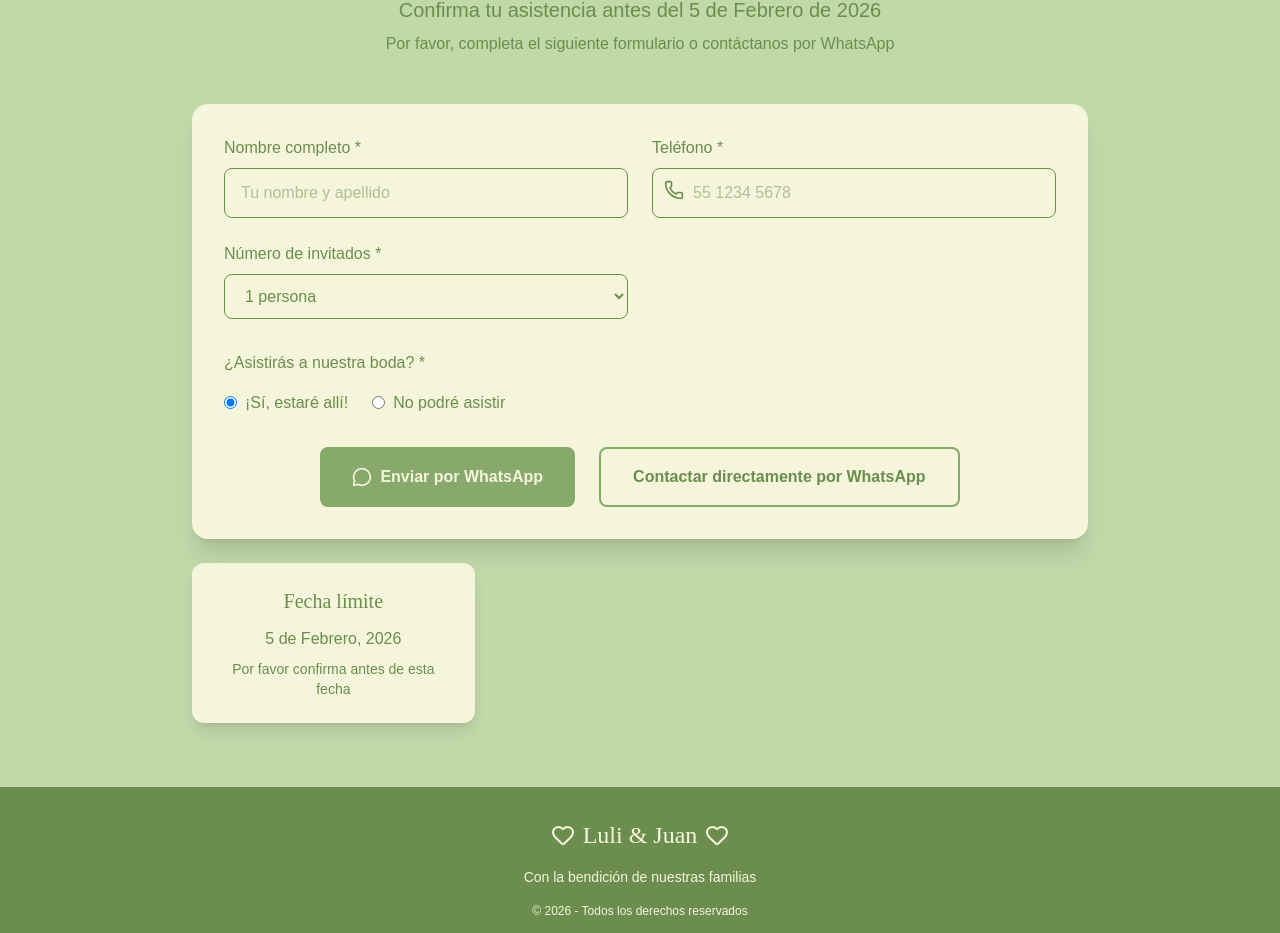
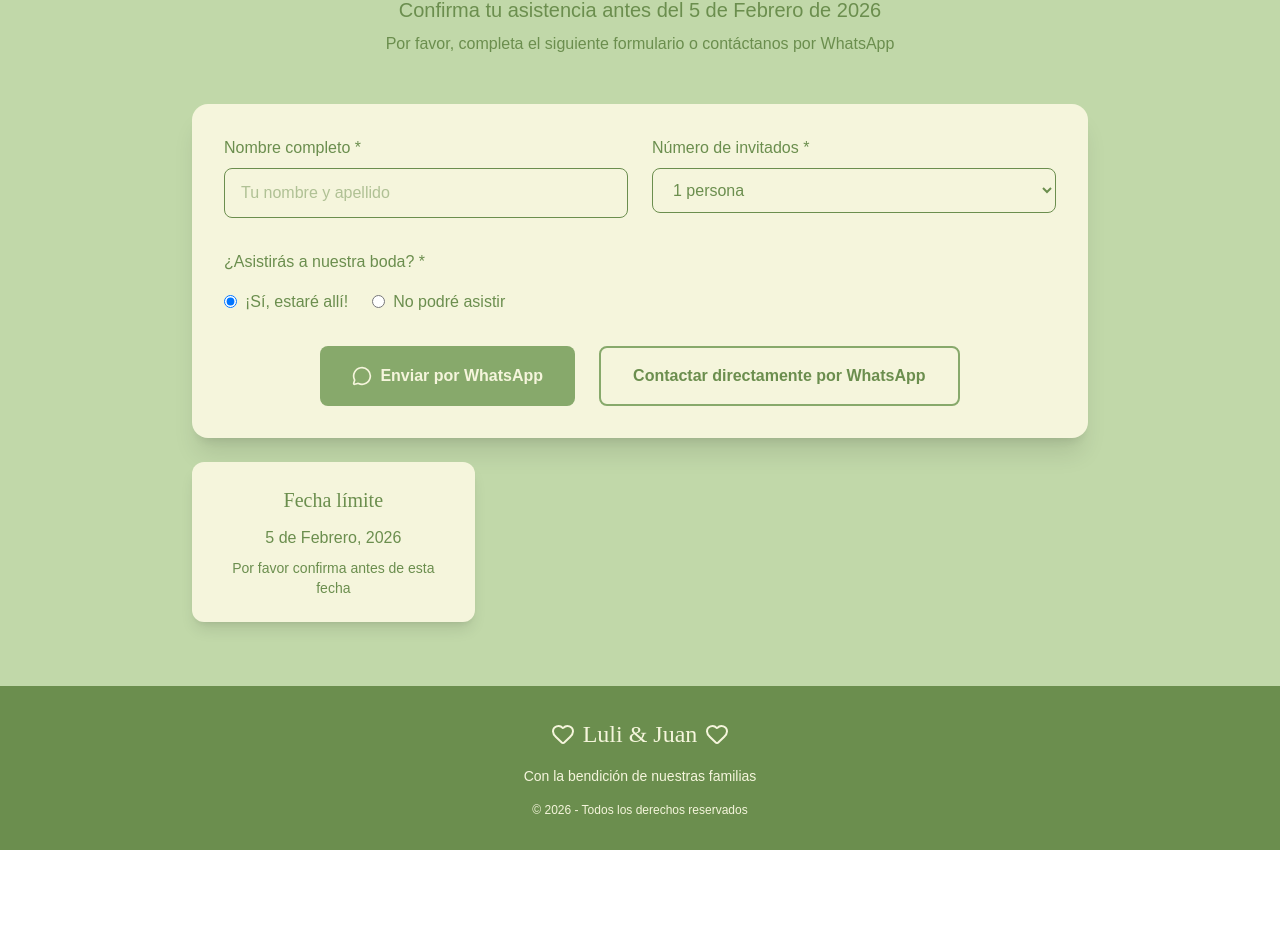
Before and after one commit to rayGnarok696/weeding-invitation-LyJ, a React (Vite) app: page /wedding in a window 1280 px wide. Shown: the part 6296-7229 px from the top of the page. After the commit the page ends 7146 px from the top, so only its background shows below. Built offline with nearby package versions, Linux system fonts and the light colour scheme.

Commit message:
Fix: se quitaron campos del formulario RSVP

```diff
--- a/src/components/RSVPSection.tsx
+++ b/src/components/RSVPSection.tsx
@@ -1,11 +1,10 @@
 // components/RSVPSection.tsx - Versión corregida
 import React, { useState } from 'react';
-import { Users, Phone, MessageCircle } from 'lucide-react';
+import { Users, MessageCircle } from 'lucide-react';
 
 // Definir tipo para formData
 interface RSVPFormData {
   name: string;
-  phone: string;
   guests: string;
   attendance: 'yes' | 'no';
   message: string;
@@ -14,7 +13,6 @@ interface RSVPFormData {
 const RSVPSection: React.FC = () => {
   const [formData, setFormData] = useState<RSVPFormData>({
     name: '',
-    phone: '',
     guests: '1',
     attendance: 'yes',
     message: '',
@@ -48,7 +46,6 @@ const RSVPSection: React.FC = () => {
     // Reiniciar formulario
     setFormData({
       name: '',
-      phone: '',
       guests: '1',
       attendance: 'yes',
       message: '',
@@ -105,23 +102,6 @@ const RSVPSection: React.FC = () => {
                     className="w-full px-4 py-3 rounded-lg border border-sage/30 focus:border-sage focus:outline-none font-montserrat"
                     placeholder="Tu nombre y apellido"
                   />
-                </div>
-
-                {/* Teléfono */}
-                <div>
-                  <label className="block font-montserrat text-sage-dark mb-2">Teléfono *</label>
-                  <div className="relative">
-                    <Phone className="absolute left-3 top-3 w-5 h-5 text-sage/50" />
-                    <input
-                      type="tel"
-                      name="phone"
-                      value={formData.phone}
-                      onChange={handleChange}
-                      required
-                      className="w-full pl-10 pr-4 py-3 rounded-lg border border-sage/30 focus:border-sage focus:outline-none font-montserrat"
-                      placeholder="55 1234 5678"
-                    />
-                  </div>
                 </div>
 
                 {/* Número de invitados */}
```
